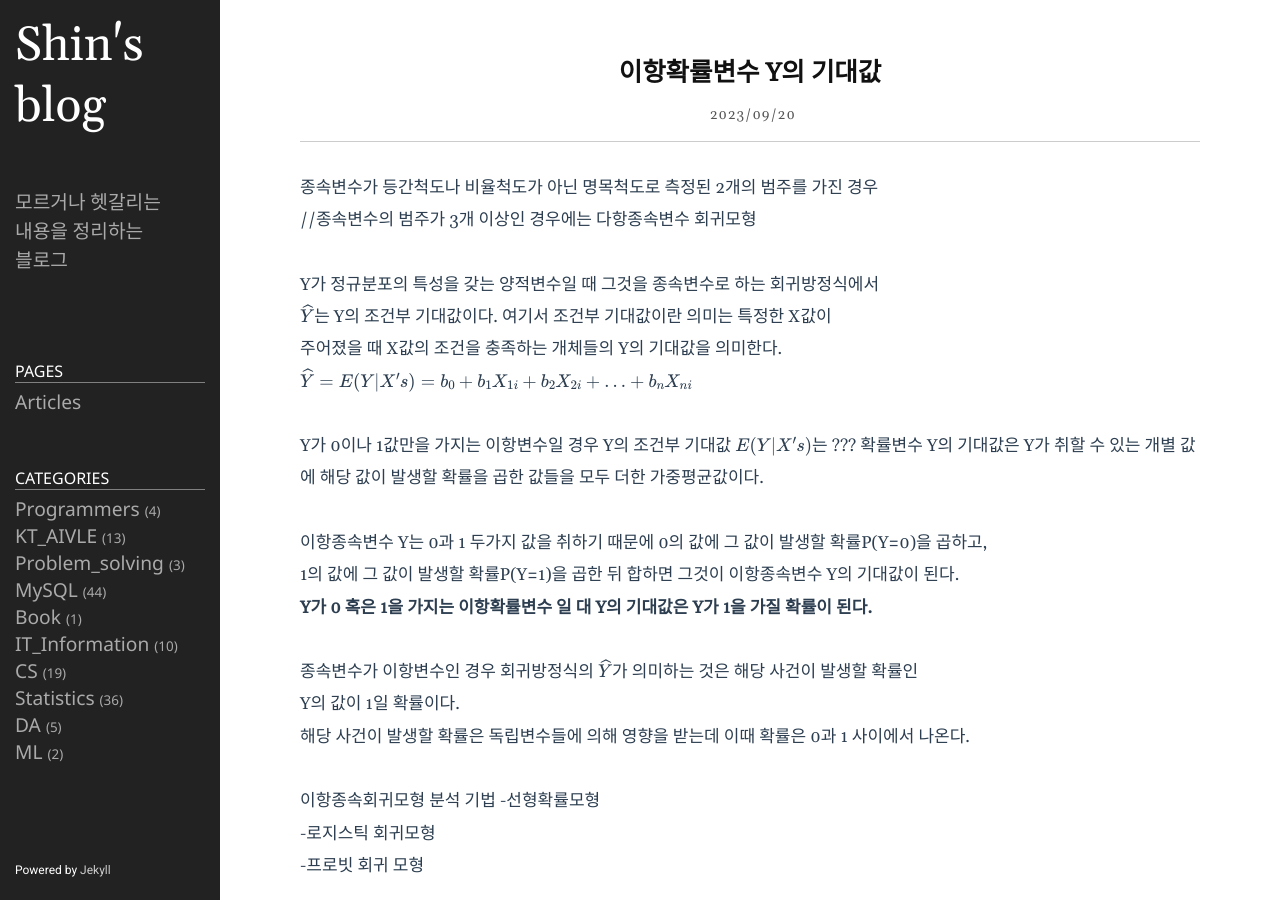
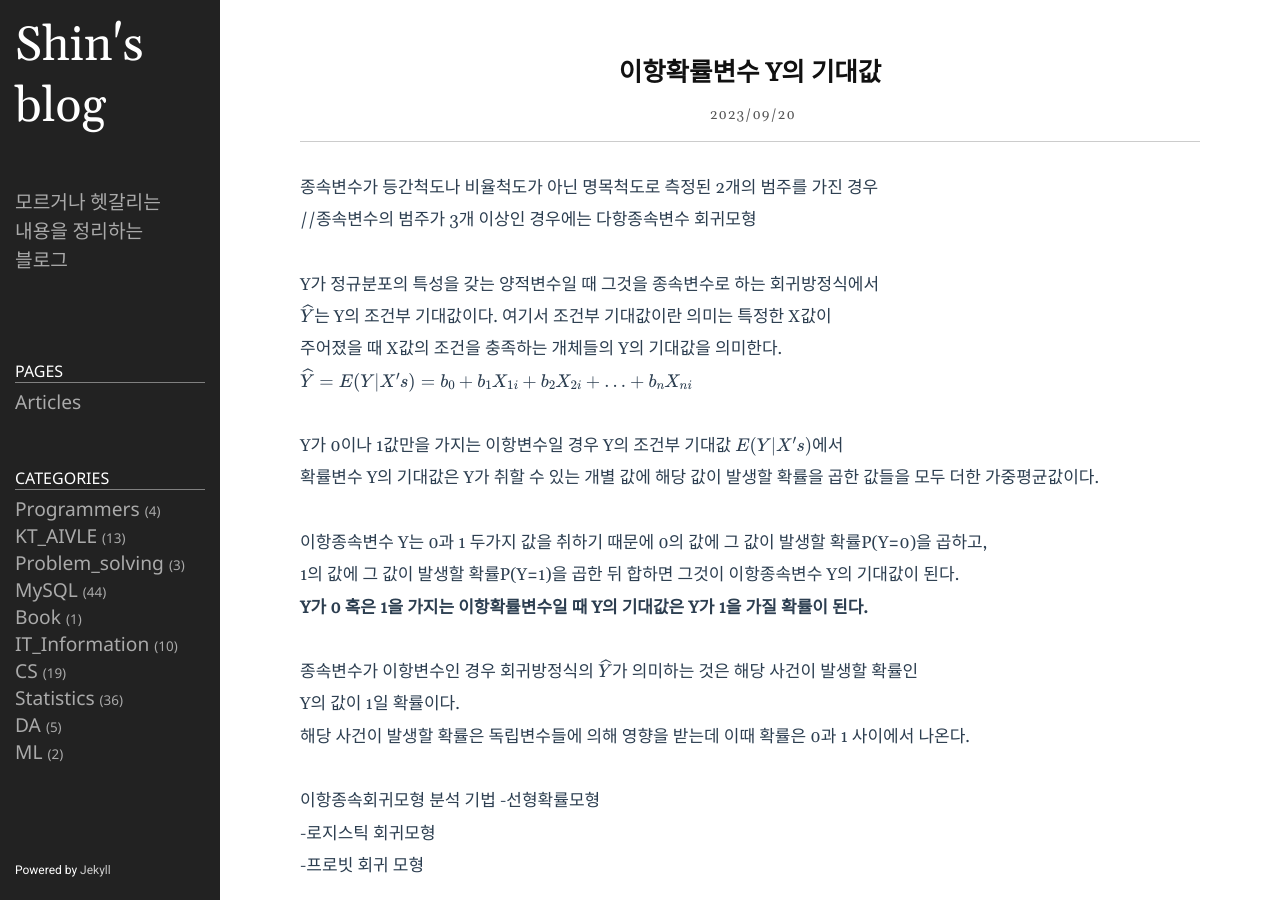
Before and after one commit to shina1221/shina1221.github.io, a Jekyll site: the page built from _posts/도서/비전공자를 위한 통계방법론/2023-09-20-37.이항확률변수 Y의 기대값.markdown, in a window 1280 px wide and 900 px high. Built offline with Jekyll 4.4.1, drawn with Linux system fonts in a browser that asks for light colours; formulas are drawn with MathJax 3.

Commit message:
Update 2023-09-20-37.이항확률변수 Y의 기대값.markdown

```diff
--- a/_posts/도서/비전공자를 위한 통계방법론/2023-09-20-37.이항확률변수 Y의 기대값.markdown
+++ b/_posts/도서/비전공자를 위한 통계방법론/2023-09-20-37.이항확률변수 Y의 기대값.markdown
@@ -13,12 +13,12 @@ $\widehat{Y}$는 Y의 조건부 기대값이다. 여기서 조건부 기대값
 주어졌을 때 X값의 조건을 충족하는 개체들의 Y의 기대값을 의미한다.
 $\widehat{Y}= E(Y|X's)=b_0+b_1X_{1i}+b_2X_{2i}+...+b_nX_{ni}$
 <br>
-Y가 0이나 1값만을 가지는 이항변수일 경우 Y의 조건부 기대값 $E(Y|X's)$는 ???
+Y가 0이나 1값만을 가지는 이항변수일 경우 Y의 조건부 기대값 $E(Y|X's)$에서
 확률변수 Y의 기대값은 Y가 취할 수 있는 개별 값에 해당 값이 발생할 확률을 곱한 값들을 모두 더한 가중평균값이다.
 <br>
 이항종속변수 Y는 0과 1 두가지 값을 취하기 때문에 0의 값에 그 값이 발생할 확률P(Y=0)을 곱하고,
 1의 값에 그 값이 발생할 확률P(Y=1)을 곱한 뒤 합하면 그것이 이항종속변수 Y의 기대값이 된다.
-**Y가 0 혹은 1을 가지는 이항확률변수 일 대 Y의 기대값은 Y가 1을 가질 확률이 된다.**
+**Y가 0 혹은 1을 가지는 이항확률변수일 때 Y의 기대값은 Y가 1을 가질 확률이 된다.**
 <br>
 종속변수가 이항변수인 경우 회귀방정식의 $\widehat{Y}$가 의미하는 것은 해당 사건이 발생할 확률인
 Y의 값이 1일 확률이다.
```
